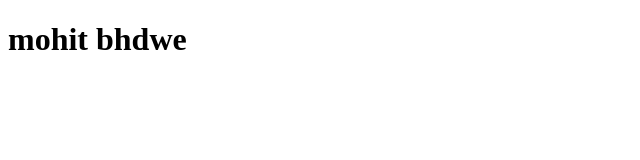
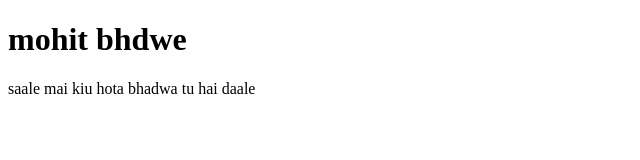
Before and after one commit to vivek1032/vivekArya, a plain HTML site: page mohit.html in a window 1280 px wide. Shown: the whole page, without its empty margins (0-640 px from the left). Drawn offline with Linux system fonts and the light colour scheme.

Commit message:
Update mohit.html

```diff
--- a/mohit.html
+++ b/mohit.html
@@ -7,5 +7,6 @@
 </head>
 <body>
     <h1>mohit bhdwe</h1>
+    <p>saale mai kiu hota bhadwa tu hai daale</p>
 </body>
 </html>
```
